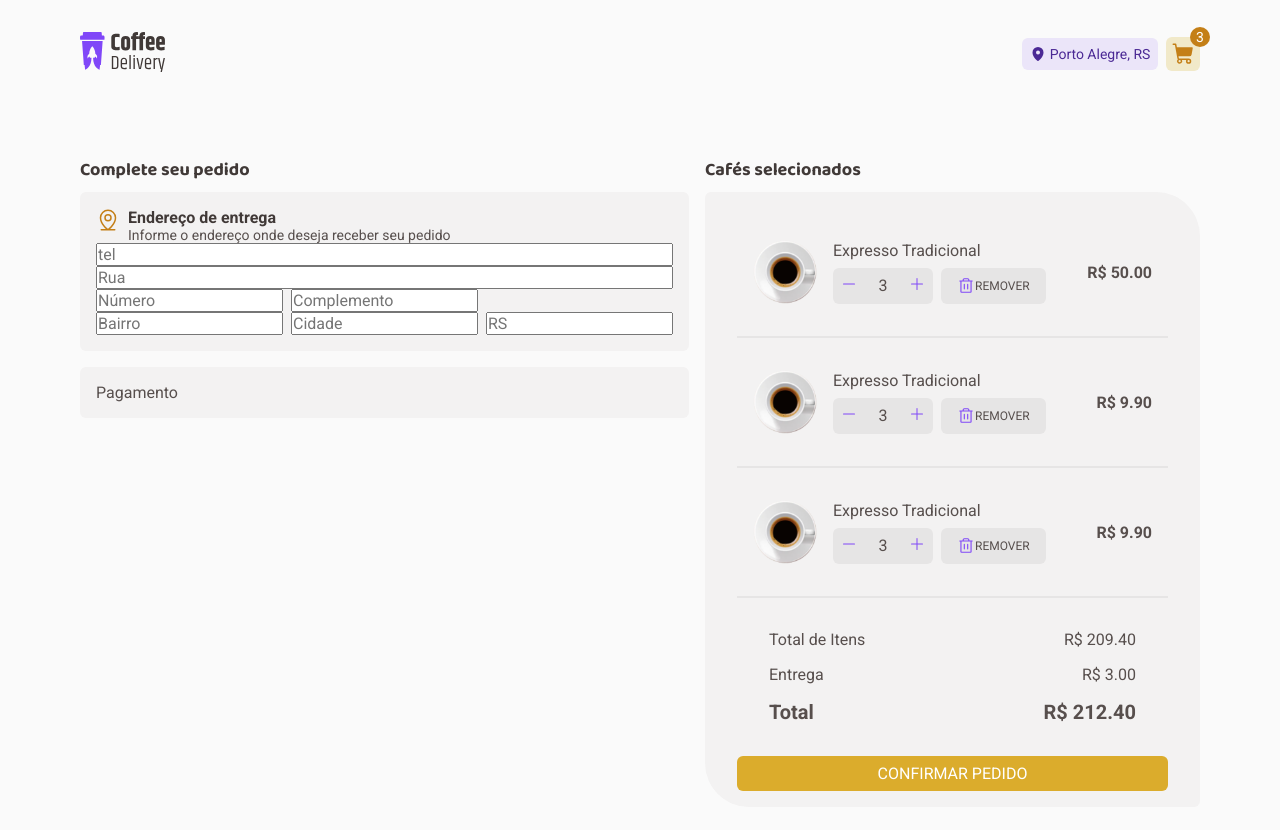
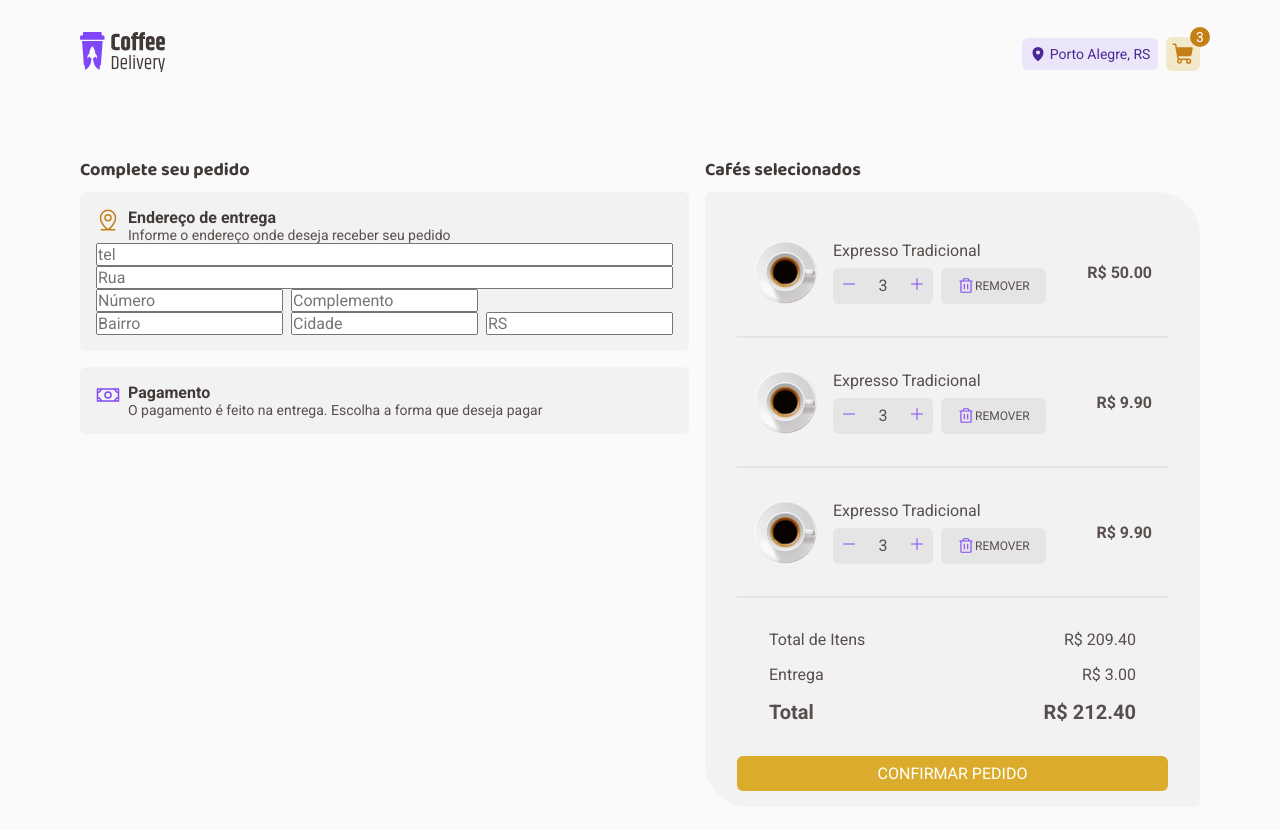
Before and after one commit to fescherer/rocket-seat-challenges, a React (Vite) app in the folder 02-coffee-delivery/: page /checkout in a window 1280 px wide. Shown: the top 830 px of the page. Built offline with nearby package versions, Linux system fonts and the light colour scheme.

Commit message:
:sparkles: feat: form address

```diff
--- a/02-coffee-delivery/src/components/AddressForm/index.tsx
+++ b/02-coffee-delivery/src/components/AddressForm/index.tsx
@@ -1,18 +1,16 @@
 import { MapPinLine } from '@phosphor-icons/react'
 import * as S from './styles'
+import { FormHeader } from '../FormHeader'
 
 export function AddressForm() {
   return (
     <S.Wrapper>
-      <S.Header>
-        <MapPinLine size={24} />
-        <S.TitleContainer>
-          <S.Title>Endereço de entrega</S.Title>
-          <S.Description>
-            Informe o endereço onde deseja receber seu pedido
-          </S.Description>
-        </S.TitleContainer>
-      </S.Header>
+      <FormHeader
+        icon={<MapPinLine size={24} />}
+        color="yellow"
+        title="Endereço de entrega"
+        description="Informe o endereço onde deseja receber seu pedido"
+      />
 
       <S.Container>
         <input placeholder="tel" />
--- a/02-coffee-delivery/src/components/AddressForm/styles.ts
+++ b/02-coffee-delivery/src/components/AddressForm/styles.ts
@@ -4,28 +4,6 @@ export const Wrapper = styled.div`
   background-color: ${({ theme }) => theme.colors['base-card']};
   padding: 1rem;
   border-radius: 6px;
-`
-
-export const Header = styled.div`
-  display: flex;
-  gap: 0.5rem;
-  color: ${({ theme }) => theme.colors['yellow-dark']};
-`
-export const TitleContainer = styled.div`
-  display: flex;
-  flex-direction: column;
-`
-
-export const Title = styled.h2`
-  font-size: ${({ theme }) => theme.typography.text.m};
-  font-weight: ${({ theme }) => theme.fontWeight.bold};
-  color: ${({ theme }) => theme.colors['base-subtitle']};
-`
-
-export const Description = styled.span`
-  font-size: ${({ theme }) => theme.typography.text.s};
-  font-weight: ${({ theme }) => theme.fontWeight.regular};
-  color: ${({ theme }) => theme.colors['base-text']};
 `
 
 export const Container = styled.div`
--- /dev/null
+++ b/02-coffee-delivery/src/components/FormHeader/index.tsx
@@ -0,0 +1,25 @@
+import * as S from './styles'
+
+type FormHeaderProps = {
+  icon: any
+  color: 'purple' | 'yellow'
+  title: string
+  description: string
+}
+
+export function FormHeader({
+  icon,
+  color,
+  title,
+  description
+}: FormHeaderProps) {
+  return (
+    <S.Header color={color}>
+      {icon}
+      <S.TitleContainer>
+        <S.Title>{title}</S.Title>
+        <S.Description>{description}</S.Description>
+      </S.TitleContainer>
+    </S.Header>
+  )
+}
--- /dev/null
+++ b/02-coffee-delivery/src/components/FormHeader/styles.ts
@@ -0,0 +1,24 @@
+import styled from 'styled-components'
+
+export const Header = styled.div<{ color: 'purple' | 'yellow' }>`
+  display: flex;
+  gap: 0.5rem;
+  color: ${({ theme, color }) =>
+    color === 'purple' ? theme.colors['purple'] : theme.colors['yellow-dark']};
+`
+export const TitleContainer = styled.div`
+  display: flex;
+  flex-direction: column;
+`
+
+export const Title = styled.h2`
+  font-size: ${({ theme }) => theme.typography.text.m};
+  font-weight: ${({ theme }) => theme.fontWeight.bold};
+  color: ${({ theme }) => theme.colors['base-subtitle']};
+`
+
+export const Description = styled.span`
+  font-size: ${({ theme }) => theme.typography.text.s};
+  font-weight: ${({ theme }) => theme.fontWeight.regular};
+  color: ${({ theme }) => theme.colors['base-text']};
+`
--- a/02-coffee-delivery/src/components/PaymentForm/index.tsx
+++ b/02-coffee-delivery/src/components/PaymentForm/index.tsx
@@ -1,9 +1,16 @@
+import { Money } from '@phosphor-icons/react'
+import { FormHeader } from '../FormHeader'
 import * as S from './styles'
 
 export function PaymentForm() {
   return (
     <S.Wrapper>
-      <span>Pagamento</span>
+      <FormHeader
+        icon={<Money size={24} />}
+        color="purple"
+        title="Pagamento"
+        description="O pagamento é feito na entrega. Escolha a forma que deseja pagar"
+      />
     </S.Wrapper>
   )
 }
```
